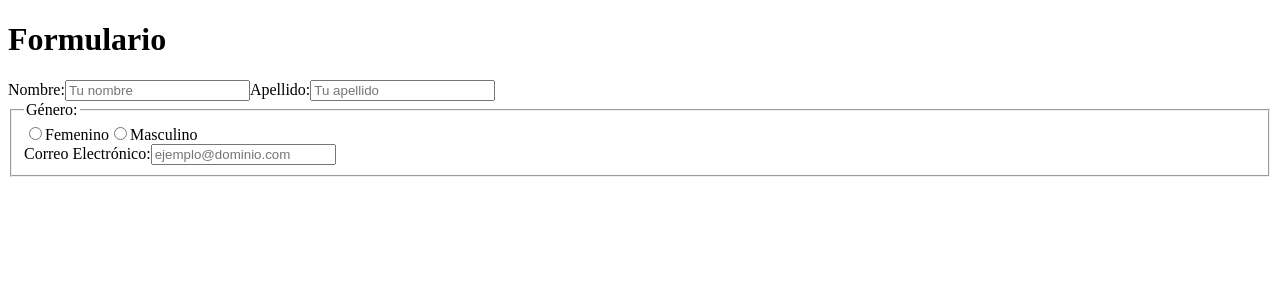
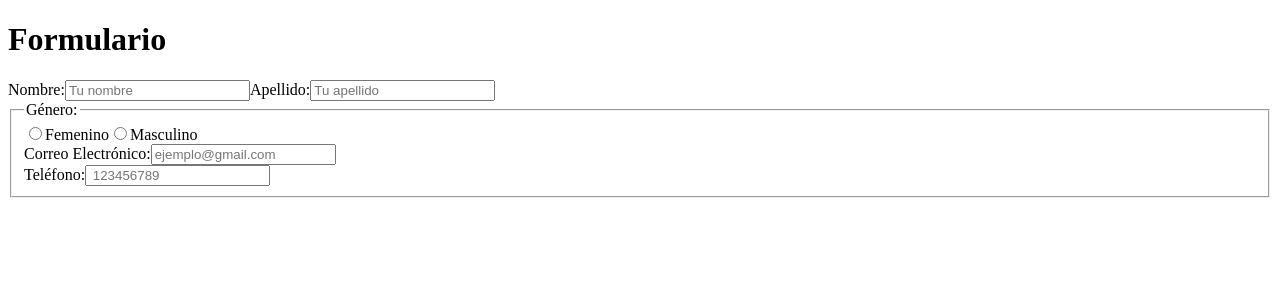
Before and after one commit to geramos2004-coder/tds222, a Vue app in the folder exam/: page / in a window 1280 px wide. Shown: the top 300 px of the page. Built offline with nearby package versions, Linux system fonts and the light colour scheme.

Commit message:
agregue numero de telefono al formulario

```diff
--- a/exam/src/App.vue
+++ b/exam/src/App.vue
@@ -20,9 +20,15 @@
 
   <div>
         <label for="email">Correo Electrónico:</label>
-        <input type="email" id="email" name="email" placeholder="ejemplo@dominio.com" required>
+        <input type="email" id="email" name="email" placeholder="ejemplo@gmail.com" required>
     </div>
 
+    <div>
+        <label for="telefono">Teléfono:</label>
+        <input type="tel" id="telefono" name="telefono"
+               placeholder=" 123456789"
+               pattern="[0-9]{8,15}">
+    </div>
     </fieldset>
 
 </template>
```
